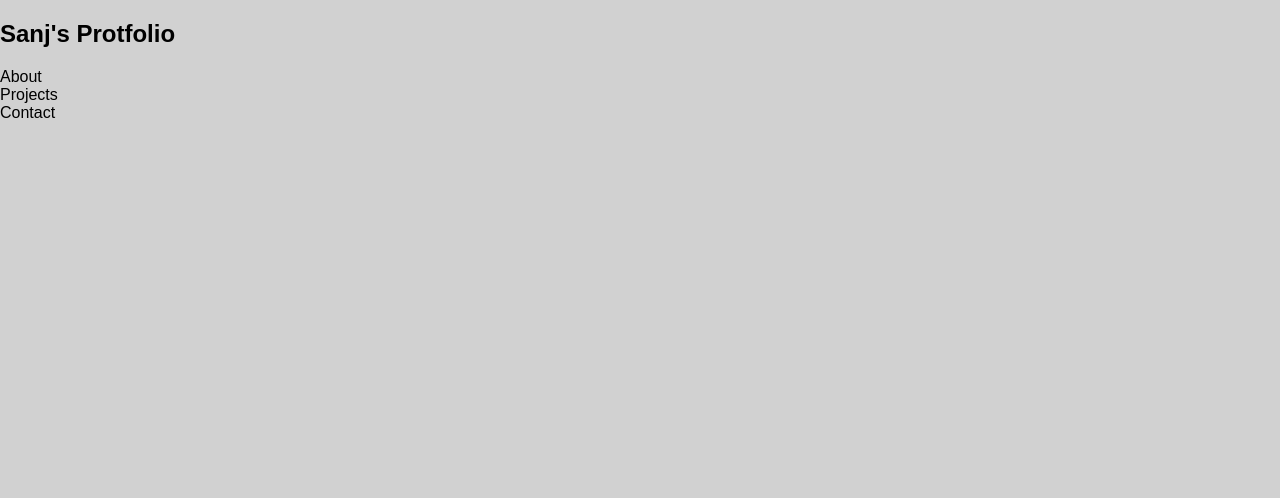
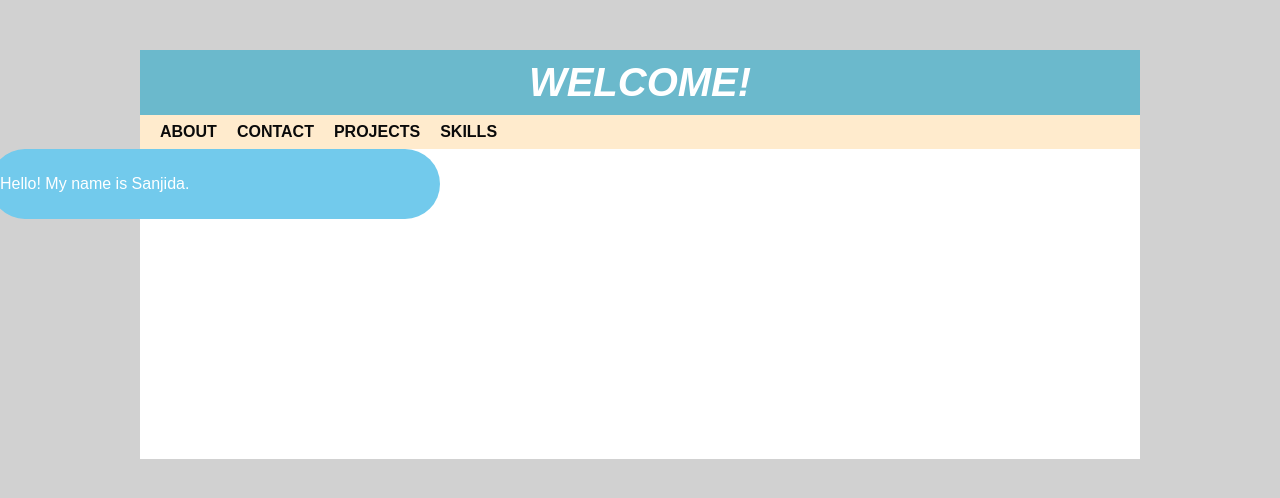
Before and after one commit to thesanjida/html-css, a plain HTML site: page index.html in a window 1280 px wide. Drawn offline with Linux system fonts and the light colour scheme.

Commit message:
Update index.html

```diff
--- a/index.html
+++ b/index.html
@@ -1,29 +1,37 @@
 <!DOCTYPE html>
 <html lang="en">
 <head>
-    <meta charset="UTF-8">
-    <meta http-equiv="X-UA-Compatible" content="IE=edge">
-    <meta name="viewport" content="width=device-width, initial-scale=1.0">
-    <title>Document</title>
+    <title>My Portfolio</title>
+
     <link rel="stylesheet" href="style.css">
 </head>
 <body>
-    <section class="header">
-        <h1 class="text-center">Sanj's Protfolio</h1>
-    </section>
-    <section class="menu-item">
-        <div class="d-flex">
-            <div class="menu-list">
-                <span>About</span>
-            </div>
-            <div class="menu-list">
-                <span>Projects</span>
-            </div>
-            <div class="menu-list">
-                <span>Contact</span>
-            </div>
-        </div>
-    </section>
-
+    <div id="wrapper">
+        <header id="header">
+            <h1>Welcome!</h1>
+        </header>
+        <section id="menu">
+            <ul>
+                <li>
+                    <a href="about.php">About</a>
+                </li>
+                <li>
+                    <a href="contact.php">Contact</a>
+                </li>
+                <li>
+                    <a href="projects.php">Projects</a>
+                </li>
+                <li>
+                    <a href="skills.php">Skills</a>
+                </li>
+            </ul>
+        </section>
+        <section id="showcase">
+            <aside id="sidebar">
+                <p>
+                    Hello! My name is Sanjida.
+                </p>
+            </aside>
+        </section>
 </body>
 </html>
```
